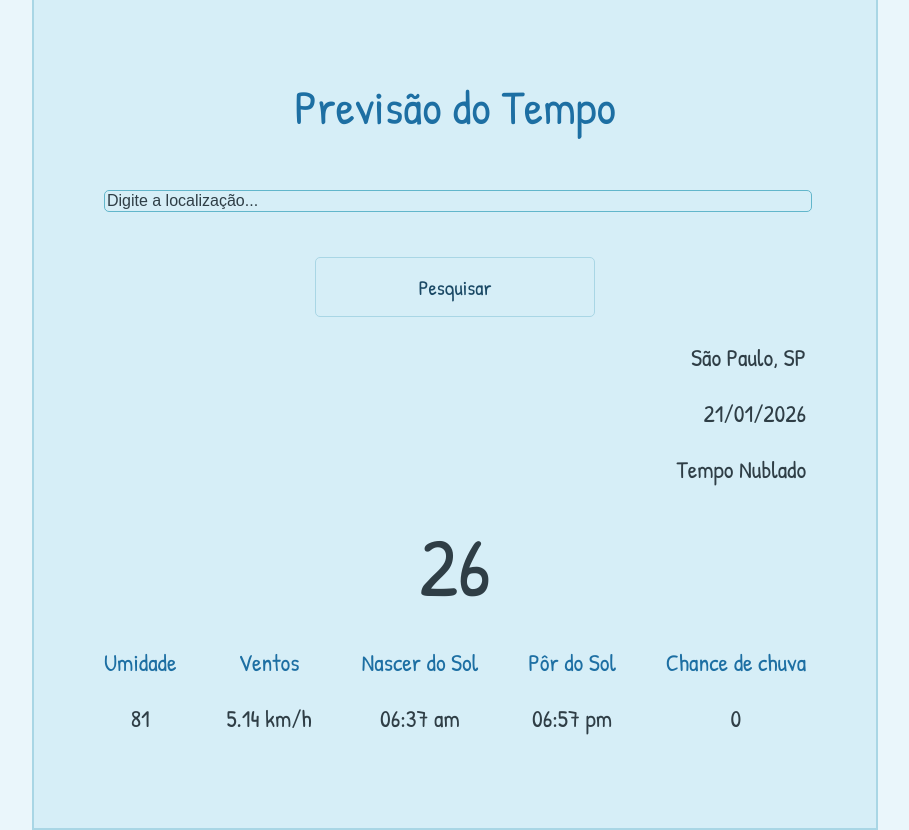
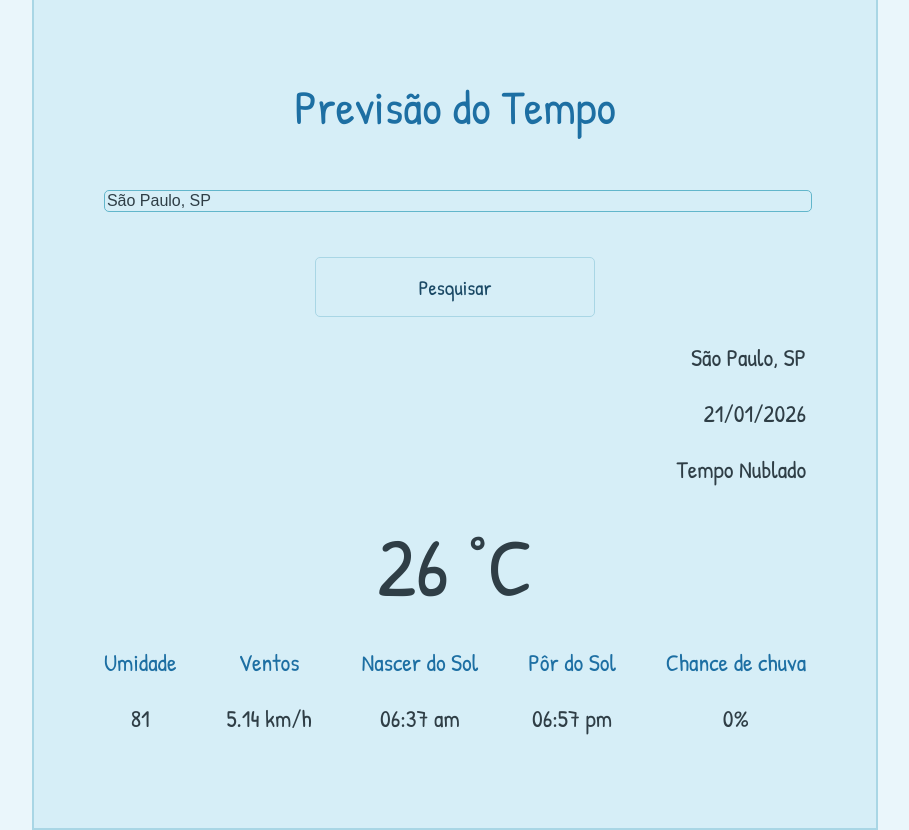
Before and after one commit to guh99998/weather_forecast, a plain HTML site: page index.html in a window 1280 px wide. Shown: the whole page, without its empty margins (185-1094 px from the left). Drawn offline with Linux system fonts and the light colour scheme.

Commit message:
Alterado textos à mostra

```diff
--- a/index.html
+++ b/index.html
@@ -9,7 +9,7 @@
 <body>
   <div class="container">
     <h1>Previsão do Tempo</h1>
-    <input type="text" id="inputLocal" placeholder="Digite a localização...">
+    <input type="text" id="inputLocal" placeholder="São Paulo, SP">
     <button id="searchButton" class="searchButton">Pesquisar</button>
 
     <div class="card">
@@ -19,7 +19,7 @@
     </div>
 
     <div id="temperatura" class="temperatura">
-      <p>26</p>
+      <p>26 °C</p>
     </div>
 
     <div class="infos">
@@ -41,7 +41,7 @@
       </div>
       <div class="item">
         <p class="itemTitle">Chance de chuva</p>
-        <p id="chanceDeChuva" class="itemValue">0</p>
+        <p id="chanceDeChuva" class="itemValue">0%</p>
       </div>
     </div>
   </div>
```
